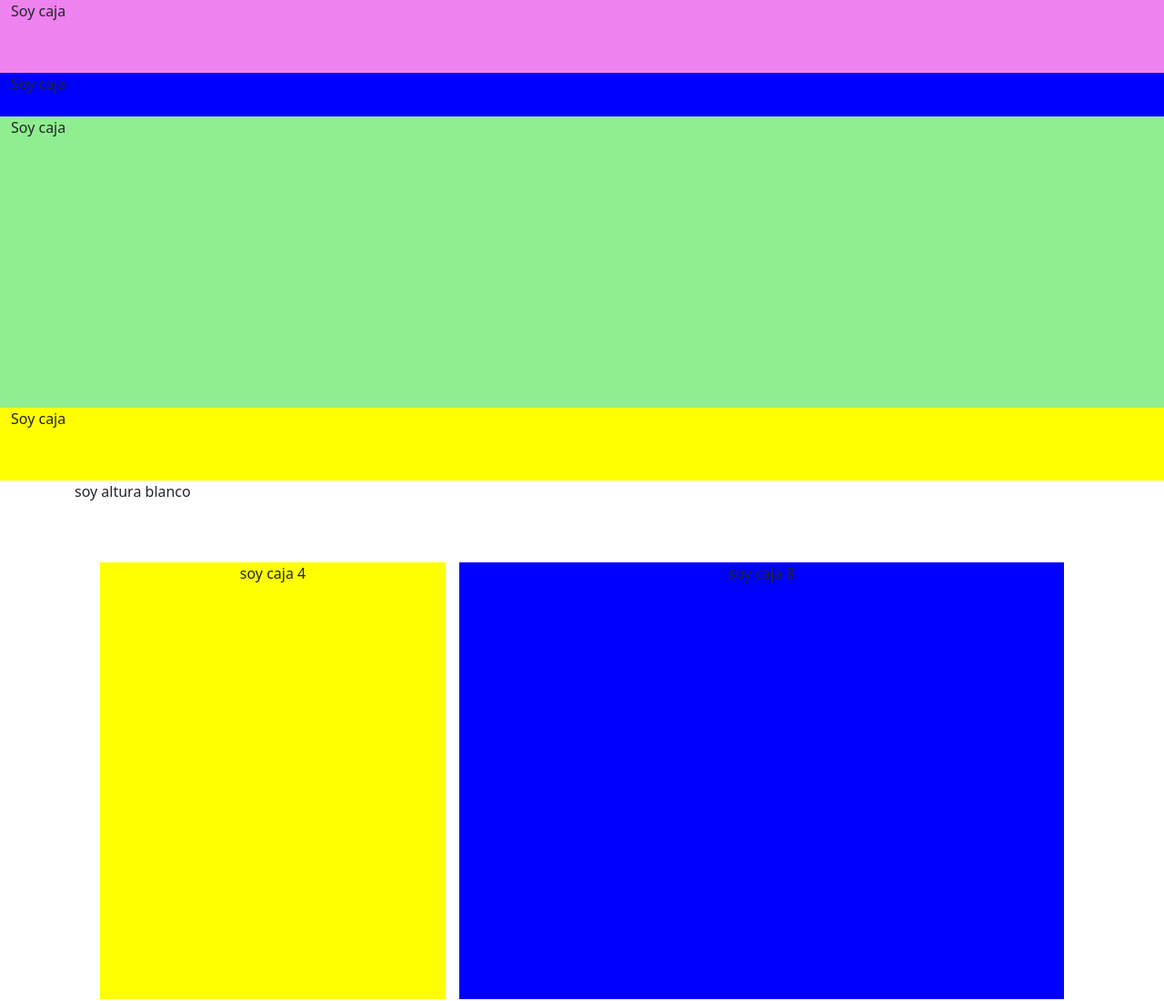
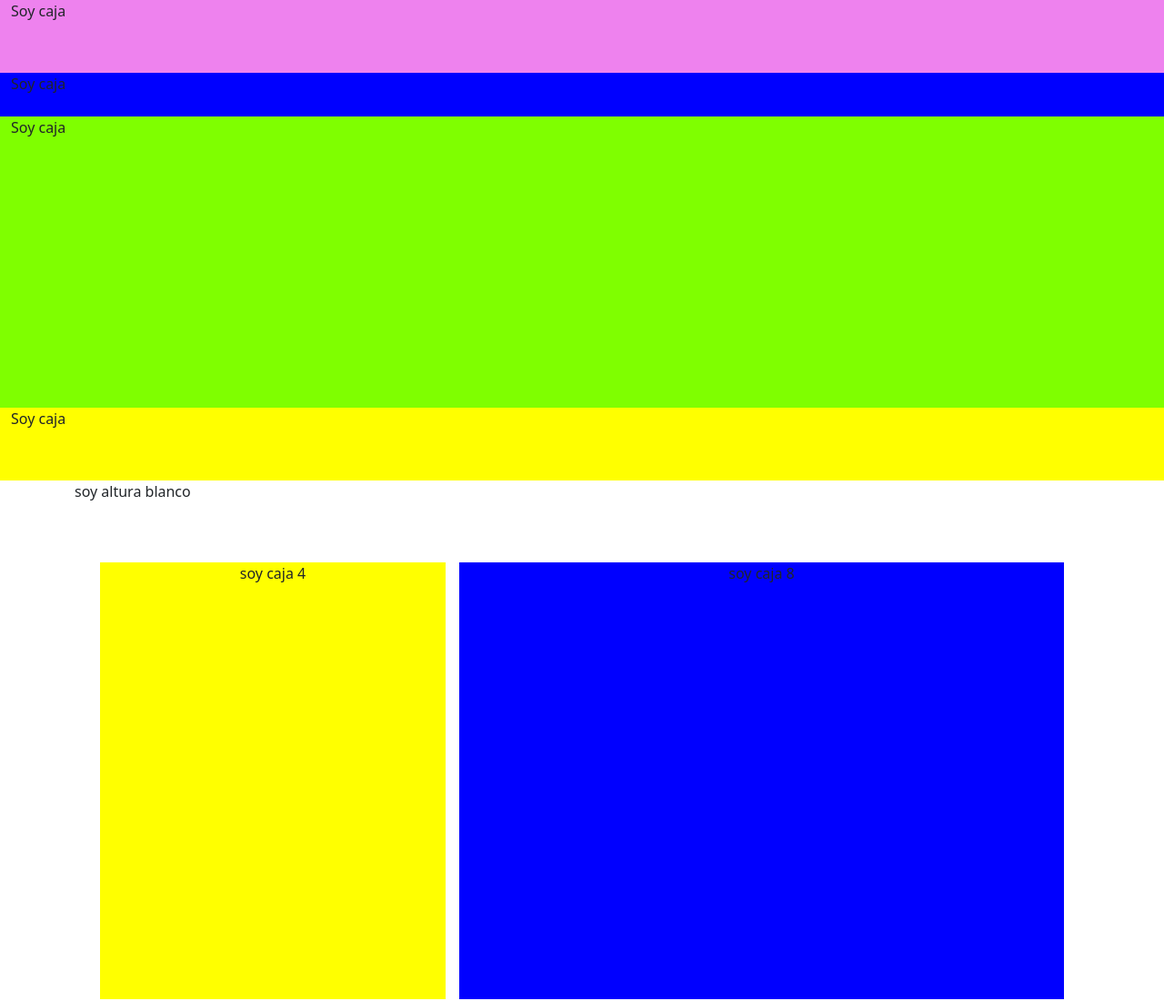
Before and after one commit to pacgrafica/sistemaResponsive, a plain HTML site: page index.html in a window 1280 px wide. Shown: the top 1100 px of the page at 91% size. Drawn offline with nearby package versions, Linux system fonts and the light colour scheme.

Commit message:
cambie color de slide por verde vivo

```diff
--- a/css/estilos.css
+++ b/css/estilos.css
@@ -14,7 +14,7 @@ body{
     height: 3rem;
 }
 .caja3 {
-    background-color: lightgreen;
+    background-color: chartreuse;
     height: 20rem;
 }
 .caja4 {
```
